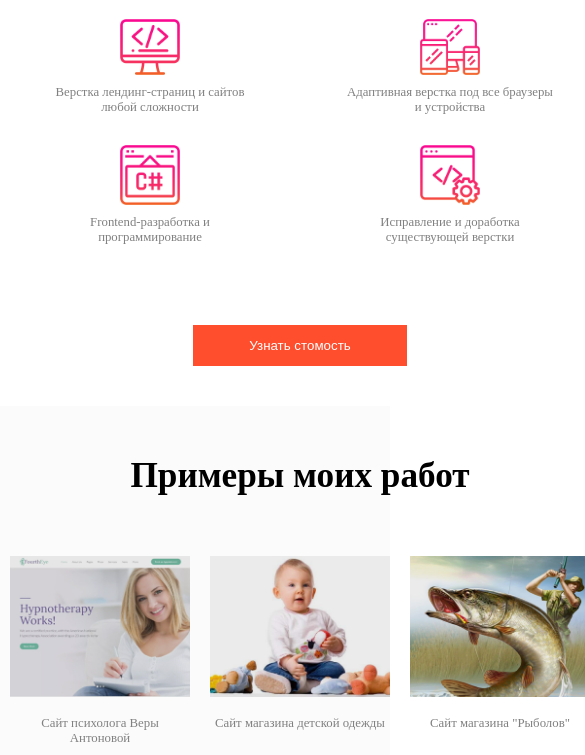
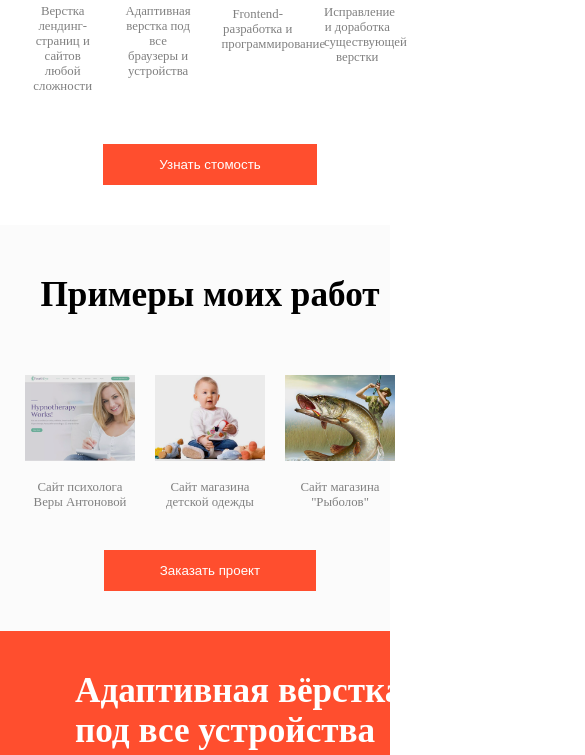
Before and after one commit to Kushbak/NeobisTemplate, a plain HTML site: page index.html in a window 390 px wide. Shown: the part 596-1351 px from the top of the page, 585 px wide, since content can reach past the window. Drawn offline with Linux system fonts and the light colour scheme.

Commit message:
changes for check adaptive in gh-pages

```diff
--- a/css/style.css
+++ b/css/style.css
@@ -46,9 +46,11 @@ button.main-btn:hover{
 	background-color: #fff;
 }
 
-.wrapper{
-	width: 1000px;
+.wrapper{asdasd
+	min-width: 1140px;
+	width: 100%;
 	margin: 0 auto;
+	padding: 0 15px;
 }
 
 section{
@@ -253,11 +255,11 @@ footer .footer-copyright p{
 
 
 
+/*
 
-
-@media screen and (max-width: 1024px) {
+@media (max-width: 1024px) {
 	.wrapper{
-		width: 900px;
+		max-width: 900px;
 	}
 	h1{
 		font-size: 3rem;
@@ -276,9 +278,9 @@ footer .footer-copyright p{
 }
 
 
-@media screen and (max-width: 768px) {
+@media (max-width: 768px) {
 	.wrapper{
-		width: 600px;
+		max-width: 600px;
 	}
 	h1{
 		font-size: 70px;
@@ -310,15 +312,15 @@ footer .footer-copyright p{
 
 }
 
-@media screen and (max-width: 411px) {
+@media (max-width: 411px) {
 	h1{
 		font-size: 40px;
 	}
 }
 
 
-@media screen and (min-width: 1440px) {
+@media (min-width: 1440px) {
 	.wrapper{
-		width: 1200px;
+		max-width: 1200px;
 	}
-}
+} */
--- a/index.html
+++ b/index.html
@@ -2,7 +2,7 @@
 <html lang="en">
 <head>
 	<meta charset="UTF-8">
-	<meta name="viewport" content="width=device-width,initial-scale=1">
+	<meta name="viewport" content="width=1140,initial-scale=1.0">
 	<title>Neobis Template</title>
 	<link rel="stylesheet" href="css/style.css">
 </head>
```
